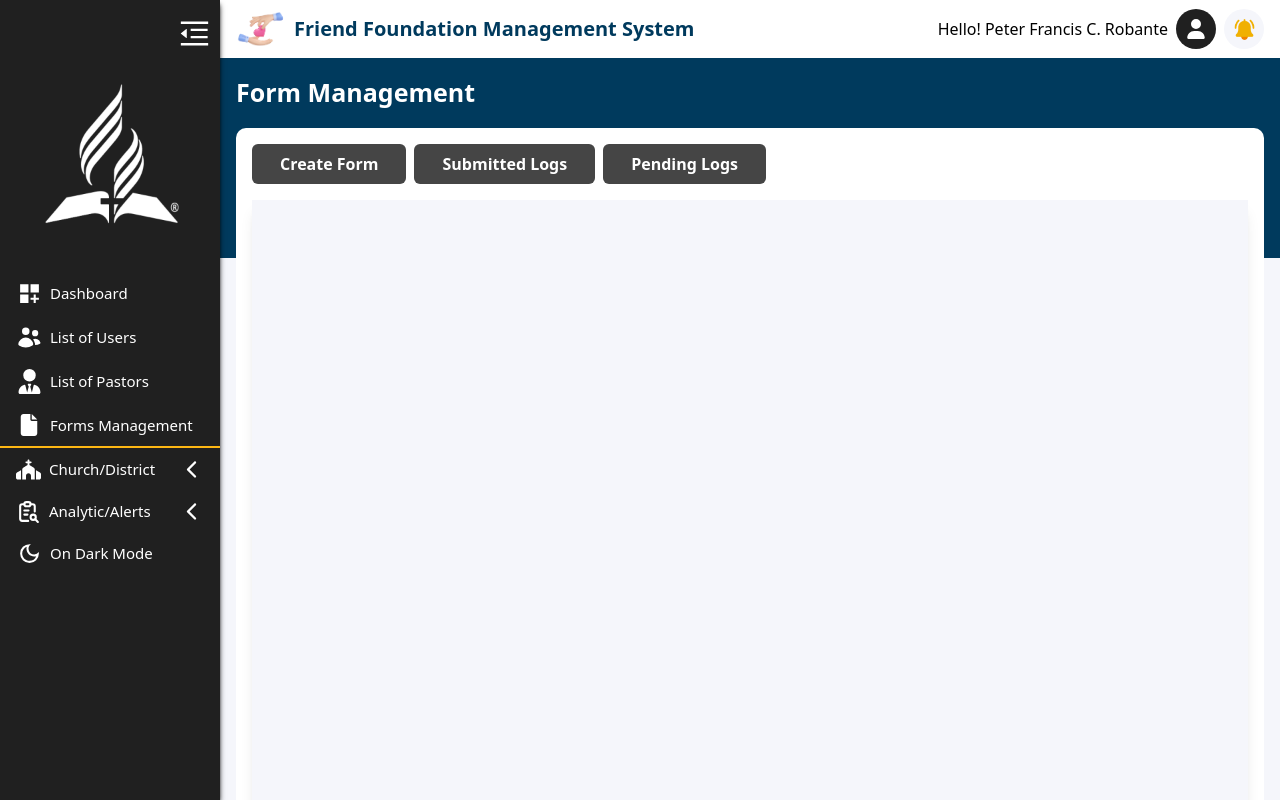
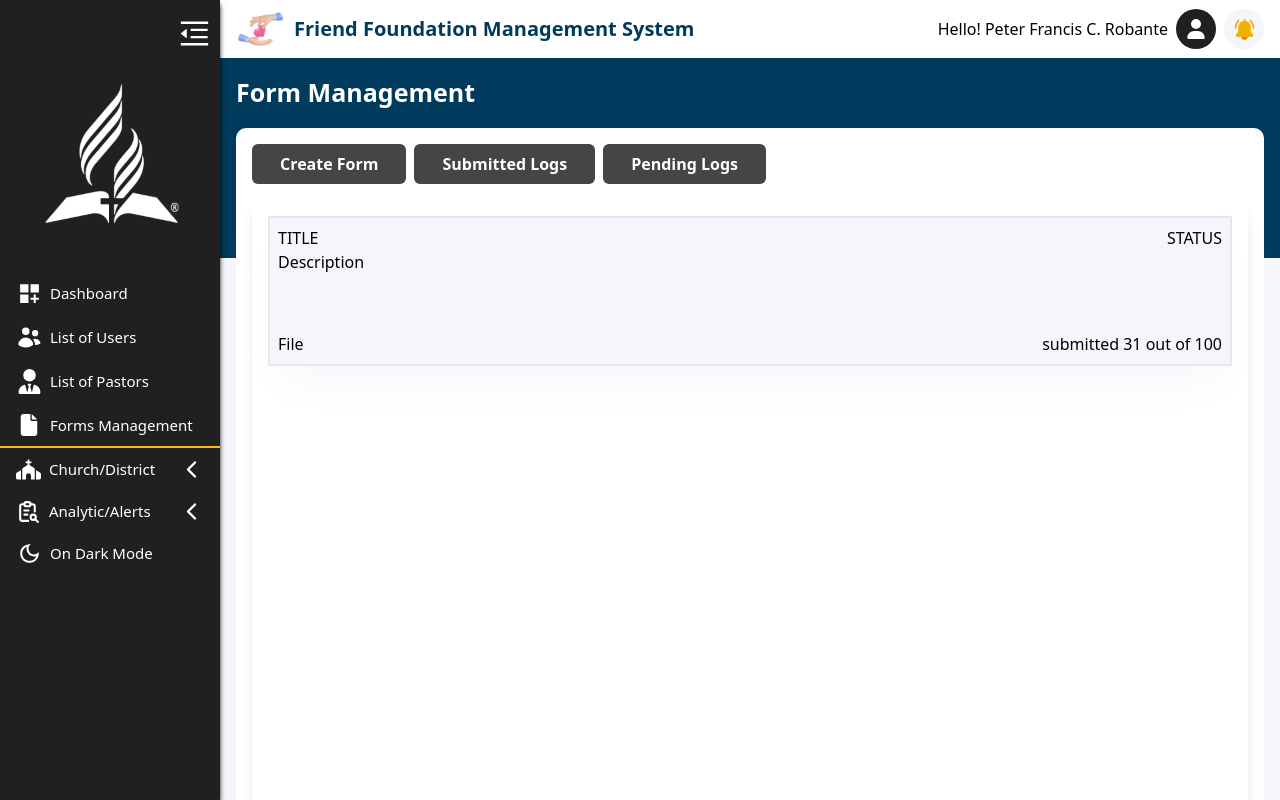
Before and after one commit to CEREBROX-IT/friend-foundation-frontend, a React (Vite) app: page /dashboard/forms-management in a window 1280 px wide. Built offline with nearby package versions, Linux system fonts and the light colour scheme.

Commit message:
form card added

```diff
--- a/src/components/admin-components/admin-add-form.tsx
+++ b/src/components/admin-components/admin-add-form.tsx
@@ -40,13 +40,13 @@ const AdminAddForm: FC<NewUserModalProps> = ({ closeForm }) => {
 
   return (
     <div className="absolute inset-0 flex justify-center items-center backdrop-brightness-50 overflow-y-hidden">
-      <div className="max-h-[90vh] md:max-h-[100vh] max-w-[600px] min-w-[600px] dark:bg-fourth-dark dark:text-white bg-white rounded-[10px] p-4 mx-4">
+      <div className="max-h-[90vh] md:max-h-[100vh] max-w-[600px] md:min-w-[600px] dark:bg-fourth-dark dark:text-white bg-white rounded-[10px] p-4 mx-4">
         <div className="flex justify-end" onClick={closeForm}>
           <IoMdCloseCircle className="text-4xl cursor-pointer" />
         </div>
 
         <form
-          className="w-full flex flex-col items-center overflow-auto custom-scrollbar max-h-[400px]"
+          className="w-full flex flex-col items-center overflow-auto custom-scrollbar max-h-[450px]"
           onSubmit={handleSubmit(onSubmitHandler)}
         >
           <div className="w-full mt-[10px] rounded-full">
--- /dev/null
+++ b/src/components/admin-components/formcard.tsx
@@ -0,0 +1,23 @@
+
+
+const FormCard = () => {
+  return (
+    <div className="flex flex-col justify-between min-h-[150px] w-full bg-fourth-light p-2 shadow-2xl shadow-fourth-light border-2">
+      <div className="flex justify-between">
+        <div>
+          <h1>TITLE</h1>
+          <h2>Description</h2>
+        </div>
+        <h3>STATUS</h3>
+      </div>
+      <div className="flex justify-between">
+        <div>
+            <h1>File</h1>
+        </div>
+        <p><span className="hidden md:inline-block">submitted</span> 31 out of 100</p>
+      </div>
+    </div>
+  );
+}
+
+export default FormCard;
--- a/src/pages/dashboard/admin-dashboard/admin-form-management.tsx
+++ b/src/pages/dashboard/admin-dashboard/admin-form-management.tsx
@@ -1,7 +1,7 @@
 import { useState } from "react";
 import Header from "../../../components/header";
 import AdminAddForm from "../../../components/admin-components/admin-add-form";
-
+import FormCard from "../../../components/admin-components/formcard";
 const AdminFormManagement = () => {
   const [openAddForm, setOpenAddForm] = useState(false);
 
@@ -29,19 +29,17 @@ const AdminFormManagement = () => {
             >
               Create Form
             </button>
-            <button
-              className="bg-fourth-dark py-2 px-7 text-white dark:bg-white  dark:text-black font-bold  rounded-md mb-4 hover:opacity-85"
-            >
-                Submitted Logs
+            <button className="bg-fourth-dark py-2 px-7 text-white dark:bg-white  dark:text-black font-bold  rounded-md mb-4 hover:opacity-85">
+              Submitted Logs
             </button>
-            <button
-              className="bg-fourth-dark py-2 px-7 text-white dark:bg-white  dark:text-black font-bold  rounded-md mb-4 hover:opacity-85"
-            >
+            <button className="bg-fourth-dark py-2 px-7 text-white dark:bg-white  dark:text-black font-bold  rounded-md mb-4 hover:opacity-85">
               Pending Logs
             </button>
           </div>
           <div className="bg-sixth-light dark:bg-sixth-dark  shadow-lg rounded-[10px]">
-            <div className="min-h-[80vh] bg-fourth-light"></div>
+            <div className="min-h-[80vh] bg-  p-4 ">
+              <FormCard />
+            </div>
           </div>
         </div>
         <p className="px-4 mb-2 text-[14px] text-[#707070] text-center dark:text-white">
@@ -49,9 +47,7 @@ const AdminFormManagement = () => {
         </p>
       </div>
 
-      {openAddForm && (
-        <AdminAddForm closeForm={handleCloseForm} />
-      )}
+      {openAddForm && <AdminAddForm closeForm={handleCloseForm} />}
     </div>
   );
 };
```
